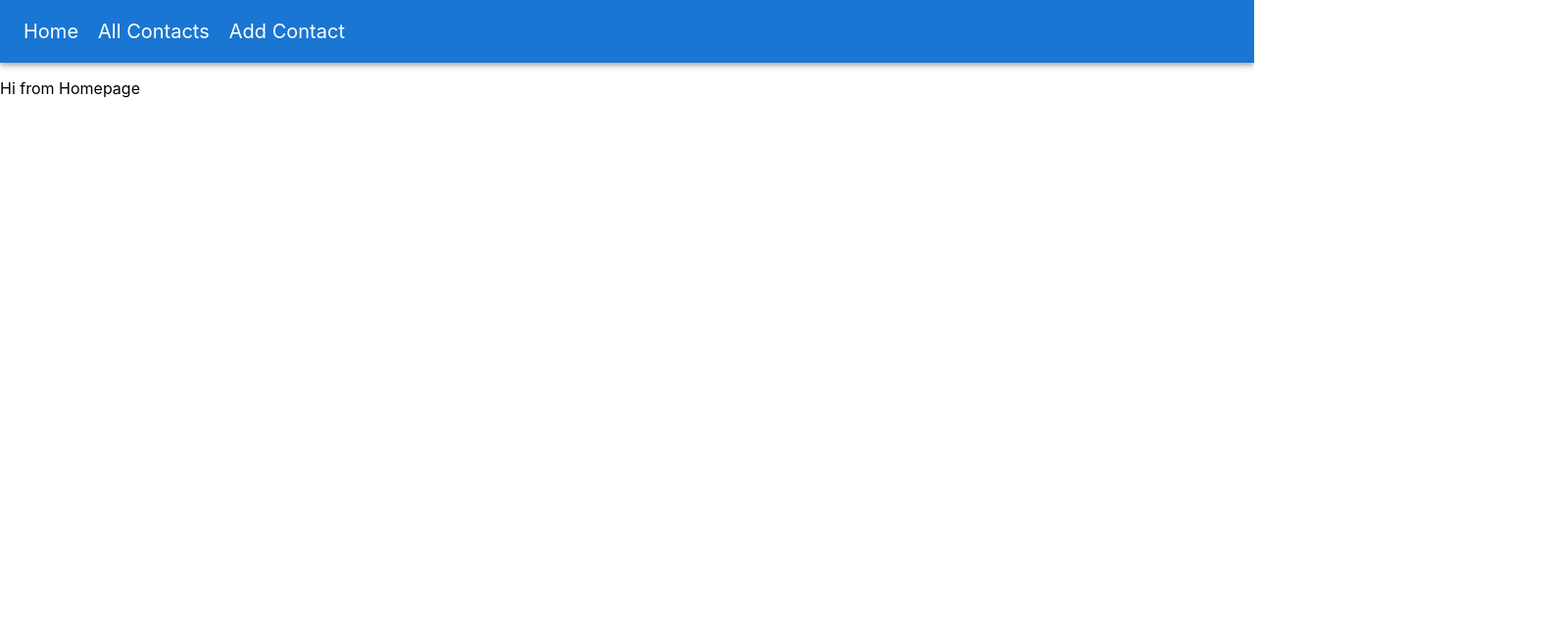
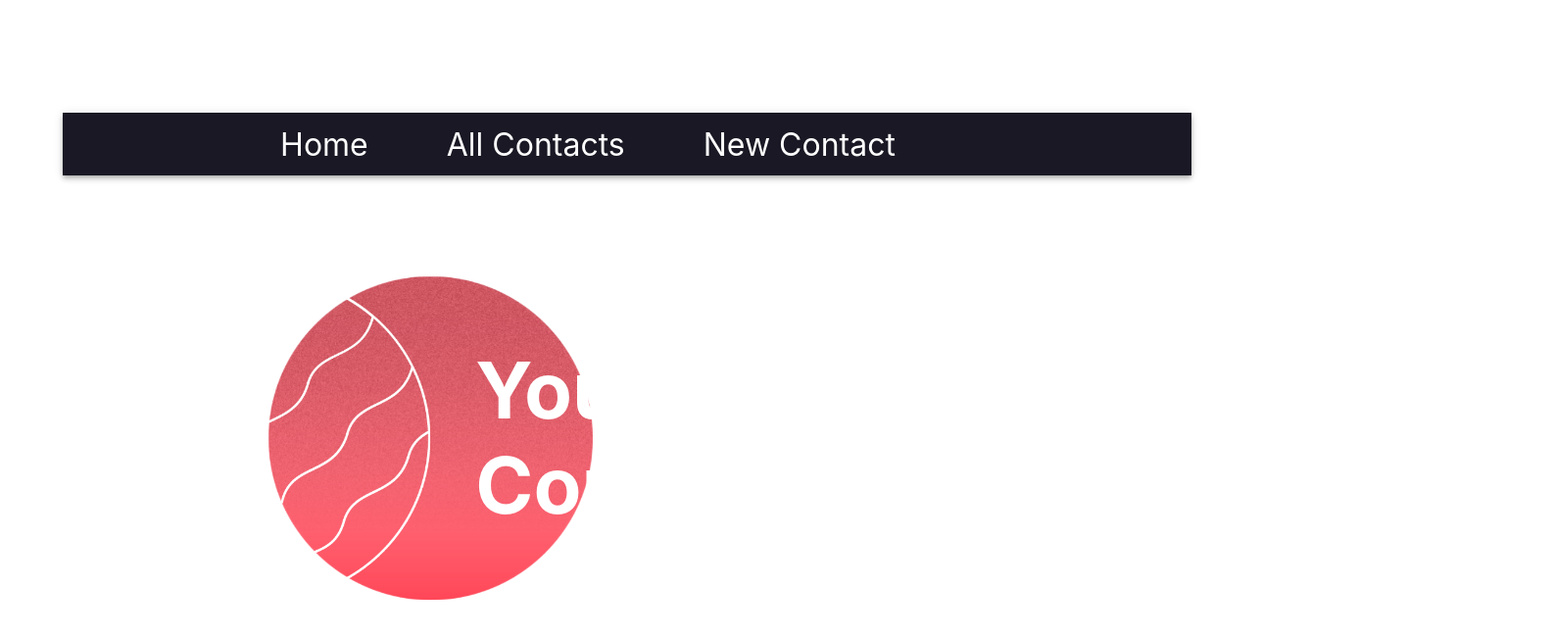
Before and after one commit to sonalsk/Contacts-App, a React (Create React App) app: page / in a window 1280 px wide. Shown: the top 650 px of the page at 98% size, 1585 px wide, since content can reach past the window. Built offline with nearby package versions, Linux system fonts and the light colour scheme.

Commit message:
Change UI of home page

```diff
--- /dev/null
+++ b/src/CSS/home.css
@@ -0,0 +1,28 @@
+.head {
+    background-color: #191824 !important;
+    align-items: center;
+    margin-top: 10%;
+    margin-bottom: 5%;
+}
+
+.tabs {
+    color: #ffffff;
+    text-decoration: none;
+    margin-right: 5rem;
+    font-size: 2rem;
+}
+
+.home-bg {
+    width: 140%;
+    padding: 2rem;
+}
+
+.home-text {
+    color: #ffffff;
+
+    width: 140%;
+    padding: 2rem;
+
+    font-size: 5rem;
+    font-weight: bold;
+}
--- a/src/Components/home.jsx
+++ b/src/Components/home.jsx
@@ -1,6 +1,19 @@
+import { Container, Grid } from '@mui/material';
+import '../CSS/home.css'
+import bg from '../Assets/Images/bg.png';
+
 const Home = () => {
     return (
-        <p>Hi from Homepage</p>
+        <Container>
+            <Grid container spacing={2}>
+                <Grid item xs={6} md={4}>
+                    <img className="home-bg" src={bg} alt="home-bg"></img>
+                </Grid>
+                <Grid item xs={6} md={8}>
+                    <p className="home-text">Your Personal <br /> Contact Diary</p>
+                </Grid>
+            </Grid>
+        </Container>
     )
 }
 
--- a/src/Components/navbar.jsx
+++ b/src/Components/navbar.jsx
@@ -1,27 +1,20 @@
 import AppBar from '@mui/material/AppBar';
 import Toolbar from '@mui/material/Toolbar';
+import { Container } from '@mui/material';
 import { NavLink } from 'react-router-dom';
-import { makeStyles } from '@mui/styles';
-
-const useStyles = makeStyles({
-    tabs: {
-        color: '#FFFFFF',
-        textDecoration: 'none',
-        marginRight: '20px',
-        fontSize: 20
-    }
-});
+import '../CSS/home.css'
 
 const NavBar = () => {
-    const classes = useStyles();
     return (
-        <AppBar position="static">
-            <Toolbar>
-                <NavLink className={classes.tabs} to="./" exact> Home </NavLink>
-                <NavLink className={classes.tabs} to="/all" exact> All Contacts </NavLink>
-                <NavLink className={classes.tabs} to="/add" exact> Add Contact </NavLink>
-            </Toolbar>
-        </AppBar>
+        <Container>
+            <AppBar className="head" position="static">
+                <Toolbar>
+                    <NavLink className="tabs" to="./" exact> Home </NavLink>
+                    <NavLink className="tabs" to="/all" exact> All Contacts </NavLink>
+                    <NavLink className="tabs" to="/add" exact> New Contact </NavLink>
+                </Toolbar>
+            </AppBar>
+        </Container>
     )
 }
 
```
Also changed, not shown: src/Assets/Images/bg.png (added).
